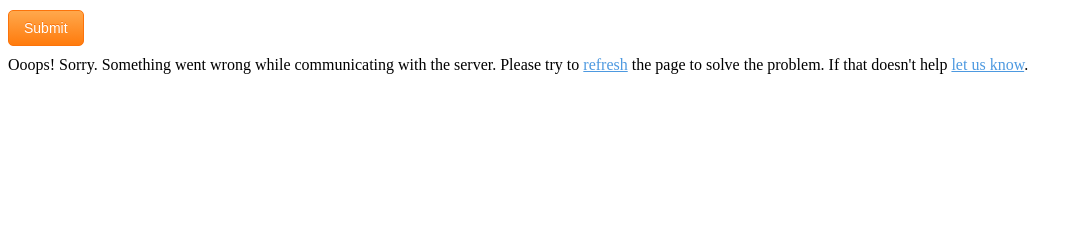
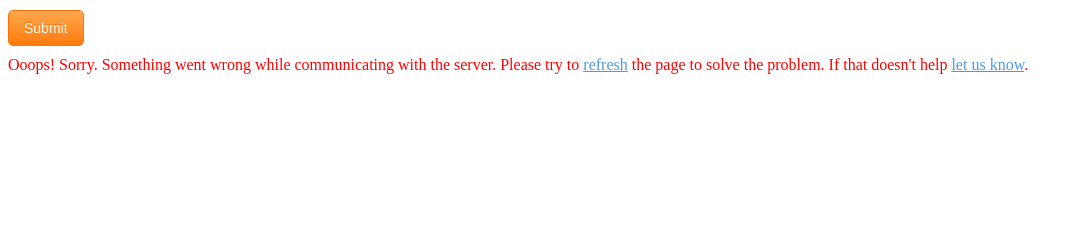
Before and after one commit to JohanGovers/PertenTime, a Django app: page / in a window 1280 px wide. Shown: the part 191-431 px from the top of the page, without its empty margins (0-1083 px from the left). Run offline with Django 3.2, Linux system fonts and the light colour scheme; the visitor is signed in with stand-in values (Sample User, id 1); data that the repository does not hold is empty; some libraries are stand-ins or nearby versions.

Commit message:
#30 make the error message red.

```diff
--- a/src/templates/app/index.html
+++ b/src/templates/app/index.html
@@ -31,7 +31,7 @@
 	</table>
 	<p><button class="orange" type="button" data-bind="click: submitUntilCurrentWeek, disable: dataLoadingInProgress">Submit</button></p>
 	<img id="loading" style="display: none;" src="{% static "images/loader.gif" %}">
-	<p data-bind="visible: showErrorMessage">Ooops! Sorry. Something went wrong while communicating with the server. Please try to <a href="/">refresh</a>
+	<p style="color: red" data-bind="visible: showErrorMessage">Ooops! Sorry. Something went wrong while communicating with the server. Please try to <a href="/">refresh</a>
 	the page to solve the problem. If that doesn't help <a href="mailto:johan.govers@gmail.com">let us know</a>.</p>
 {% endblock %}
 {% block script_block %}
```
